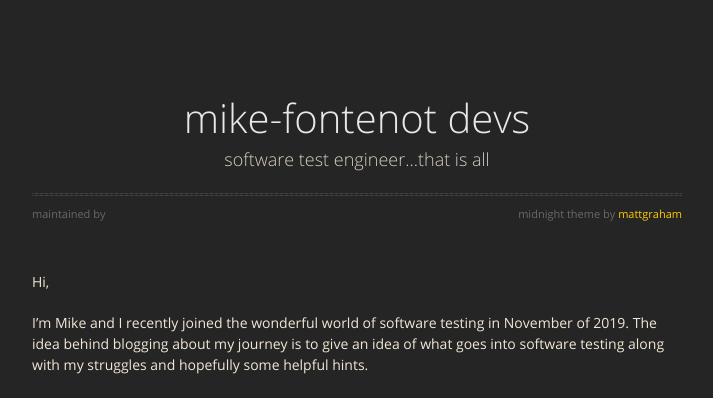
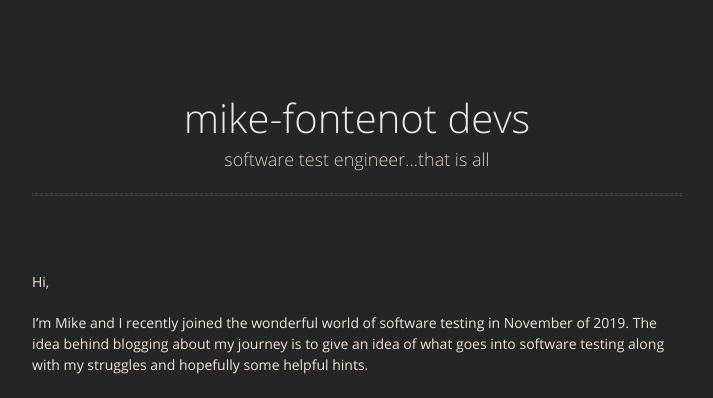
Before and after one commit to mfontenot/mfontenot.github.io_bak, a Jekyll site: the page built from index.md, in a window 1280 px wide. Shown: the top 398 px of the page, without its empty margins (283-996 px from the left). Built offline with Jekyll 4.4.1, drawn with Linux system fonts in a browser that asks for light colours.

Commit message:
removed maintained and midnight theme by matt

```diff
--- a/_layouts/default.html
+++ b/_layouts/default.html
@@ -25,8 +25,6 @@
           <h1>{{ site.title | default: site.github.repository_name }}</h1>
           <p>{{ site.description | default: site.github.project_tagline }}</p>
           <hr>
-          <span class="credits left">maintained by <a href="{{ site.github.owner_url }}">{{ site.github.owner_name }}</a></span>
-          <span class="credits right">midnight theme by <a href="https://twitter.com/mattgraham">mattgraham</a></span>
         </div>
 
         {{ content }}
```
